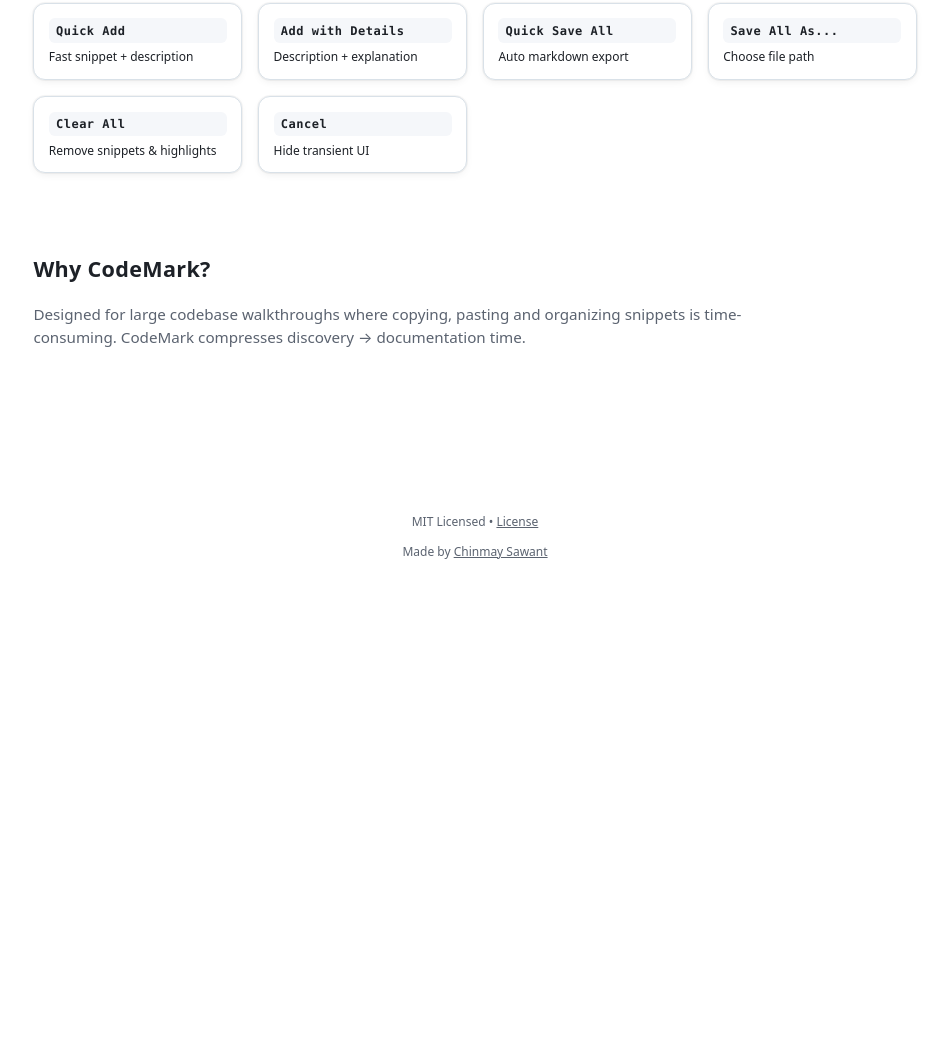
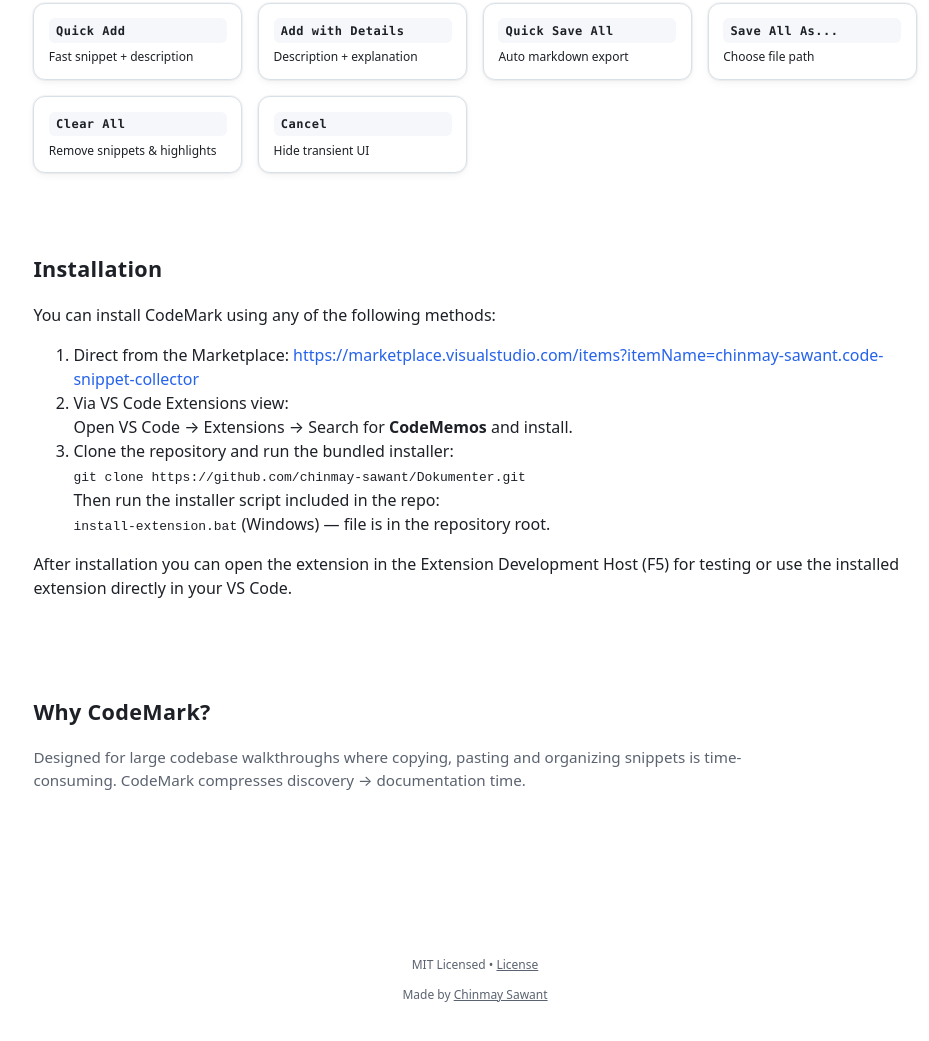
Before and after one commit to chinmay-sawant/Dokumenter, a website: page docs/index.html in a window 1280 px wide. Shown: the part 1529-2570 px from the top of the page, without its empty margins (165-1094 px from the left). Before the commit the page ends 2166 px from the top, so only its background shows below. Drawn offline with Linux system fonts and the light colour scheme.

Commit message:
finalizing website

```diff
--- a/docs/index.html
+++ b/docs/index.html
@@ -23,6 +23,7 @@
         <a href="#usage">Usage</a>
         <a href="#commands">Commands</a>
         <a href="#demo">Demo</a>
+        <a href="#install">Install</a>
         <button
           id="themeToggle"
           class="theme-toggle"
@@ -45,7 +46,7 @@
         <div class="cta-row">
           <a
             class="btn primary"
-            href="https://marketplace.visualstudio.com/"
+            href="https://marketplace.visualstudio.com/items?itemName=chinmay-sawant.code-snippet-collector"
             target="_blank"
             rel="noopener"
             >Get Extension</a
@@ -127,6 +128,45 @@
         </div>
       </section>
 
+      <section id="install" class="panel">
+        <h3>Installation</h3>
+        <p>You can install CodeMark using any of the following methods:</p>
+        <ol>
+          <li>
+            Direct from the Marketplace:
+            <a
+              href="https://marketplace.visualstudio.com/items?itemName=chinmay-sawant.code-snippet-collector"
+              target="_blank"
+              rel="noopener"
+            >
+              https://marketplace.visualstudio.com/items?itemName=chinmay-sawant.code-snippet-collector
+            </a>
+          </li>
+          <li>
+            Via VS Code Extensions view:
+            <br />
+            Open VS Code → Extensions → Search for
+            <strong>CodeMemos</strong> and install.
+          </li>
+          <li>
+            Clone the repository and run the bundled installer:
+            <br />
+            <code
+              >git clone https://github.com/chinmay-sawant/Dokumenter.git</code
+            ><br />
+            Then run the installer script included in the repo:
+            <br />
+            <code>install-extension.bat</code> (Windows) — file is in the
+            repository root.
+          </li>
+        </ol>
+        <p>
+          After installation you can open the extension in the Extension
+          Development Host (F5) for testing or use the installed extension
+          directly in your VS Code.
+        </p>
+      </section>
+
       <section class="panel minimal">
         <h3>Why CodeMark?</h3>
         <p>
```
